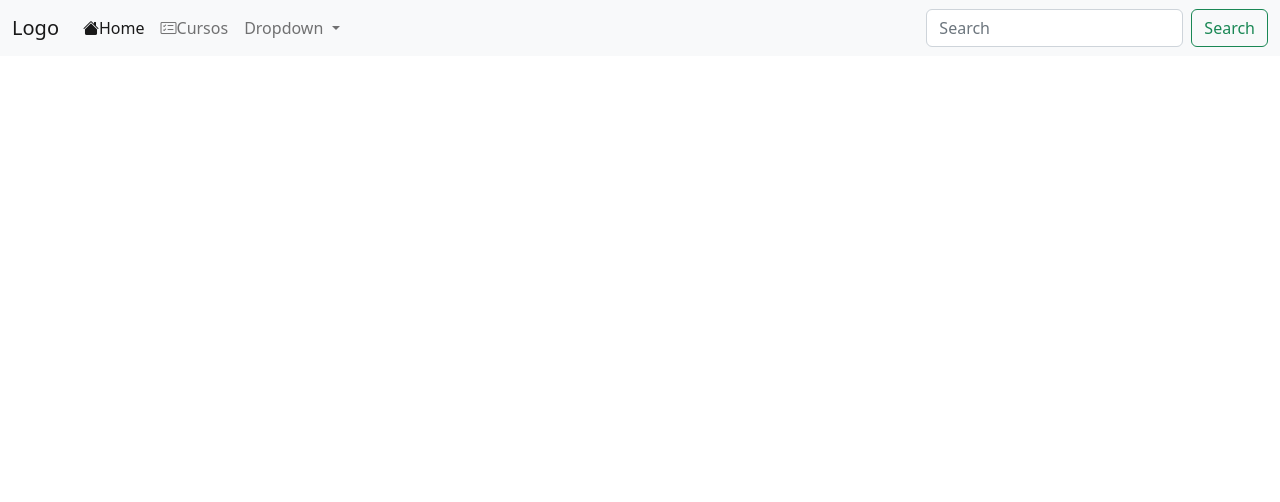
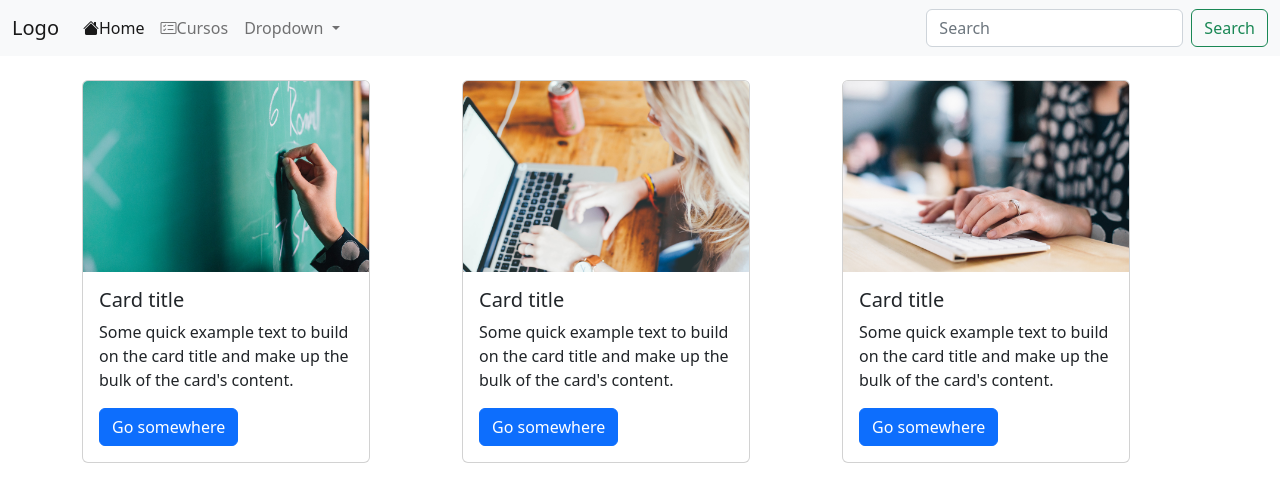
Before and after one commit to Meeeellll/Repositorio_Cursos, a plain HTML site: page index.html in a window 1280 px wide. Drawn offline with nearby package versions, Linux system fonts and the light colour scheme.

Commit message:
Commit_card

```diff
--- a/index.html
+++ b/index.html
@@ -47,6 +47,41 @@
             </div>
           </nav>
     </header>
+    <br>
+    <div class="container">
+        <div class="row">
+            <div class="col-md-4">
+                <div class="card" style="width: 18rem;">
+                    <img src="img/chalkboard.jpg" class="card-img-top" alt="...">
+                    <div class="card-body">
+                      <h5 class="card-title">Card title</h5>
+                      <p class="card-text">Some quick example text to build on the card title and make up the bulk of the card's content.</p>
+                      <a href="#" class="btn btn-primary">Go somewhere</a>
+                    </div>
+                </div>
+            </div>
+            <div class="col-md-4">
+                <div class="card" style="width: 18rem;">
+                    <img src="img/working.jpg" class="card-img-top" alt="...">
+                    <div class="card-body">
+                      <h5 class="card-title">Card title</h5>
+                      <p class="card-text">Some quick example text to build on the card title and make up the bulk of the card's content.</p>
+                      <a href="#" class="btn btn-primary">Go somewhere</a>
+                    </div>
+                </div>
+            </div>
+            <div class="col-md-4">
+                <div class="card" style="width: 18rem;">
+                    <img src="img/programming.jpg" class="card-img-top" alt="...">
+                    <div class="card-body">
+                      <h5 class="card-title">Card title</h5>
+                      <p class="card-text">Some quick example text to build on the card title and make up the bulk of the card's content.</p>
+                      <a href="#" class="btn btn-primary">Go somewhere</a>
+                    </div>
+                </div>
+            </div>
+        </div>
+    </div>
 
 </body>
 </html>
```
